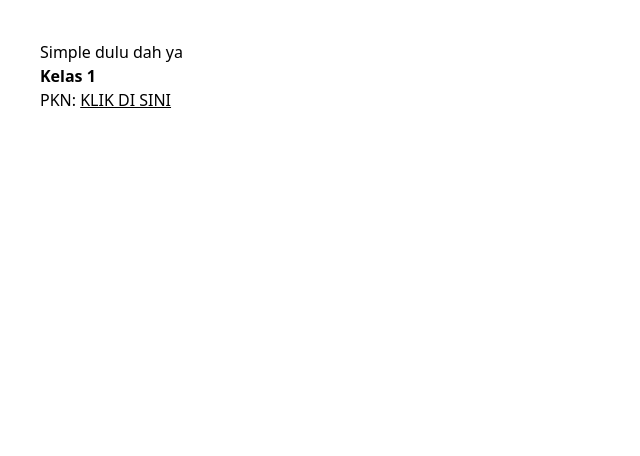
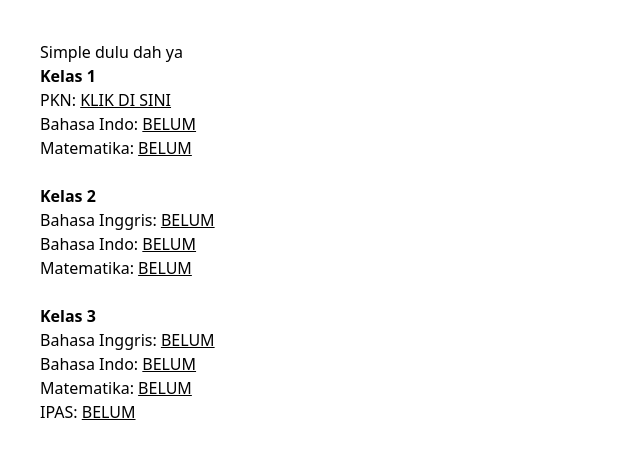
Before and after one commit to Fabyan08/ficpact, a plain HTML site: page index.html in a window 1280 px wide. Shown: the whole page, without its empty margins (0-640 px from the left). Drawn offline with nearby package versions, Linux system fonts and the light colour scheme.

Commit message:
Update-menu

```diff
--- a/index.html
+++ b/index.html
@@ -11,6 +11,42 @@
   <body class="p-10">
     <h1>Simple dulu dah ya</h1>
     <b>Kelas 1</b>
-    <h1>PKN: <a class="text- underline" href="matkul/pkn.html">KLIK DI SINI</a></h1>
+    <h1>
+      PKN: <a class="text- underline" href="matkul/pkn.html">KLIK DI SINI</a>
+    </h1>
+    <h1>
+      Bahasa Indo:
+      <a class="text- underline" href="#">BELUM</a>
+    </h1>
+    <h1>
+      Matematika:
+      <a class="text- underline" href="#">BELUM</a>
+    </h1>
+    <br />
+    <b>Kelas 2</b>
+    <h1>Bahasa Inggris: <a class="text- underline" href="#">BELUM</a></h1>
+    <h1>
+      Bahasa Indo:
+      <a class="text- underline" href="#">BELUM</a>
+    </h1>
+    <h1>
+      Matematika:
+      <a class="text- underline" href="#">BELUM</a>
+    </h1>
+    <br />
+    <b>Kelas 3</b>
+    <h1>Bahasa Inggris: <a class="text- underline" href="#">BELUM</a></h1>
+    <h1>
+      Bahasa Indo:
+      <a class="text- underline" href="#">BELUM</a>
+    </h1>
+    <h1>
+      Matematika:
+      <a class="text- underline" href="#">BELUM</a>
+    </h1>
+    <h1>
+      IPAS:
+      <a class="text- underline" href="#">BELUM</a>
+    </h1>
   </body>
 </html>
```
